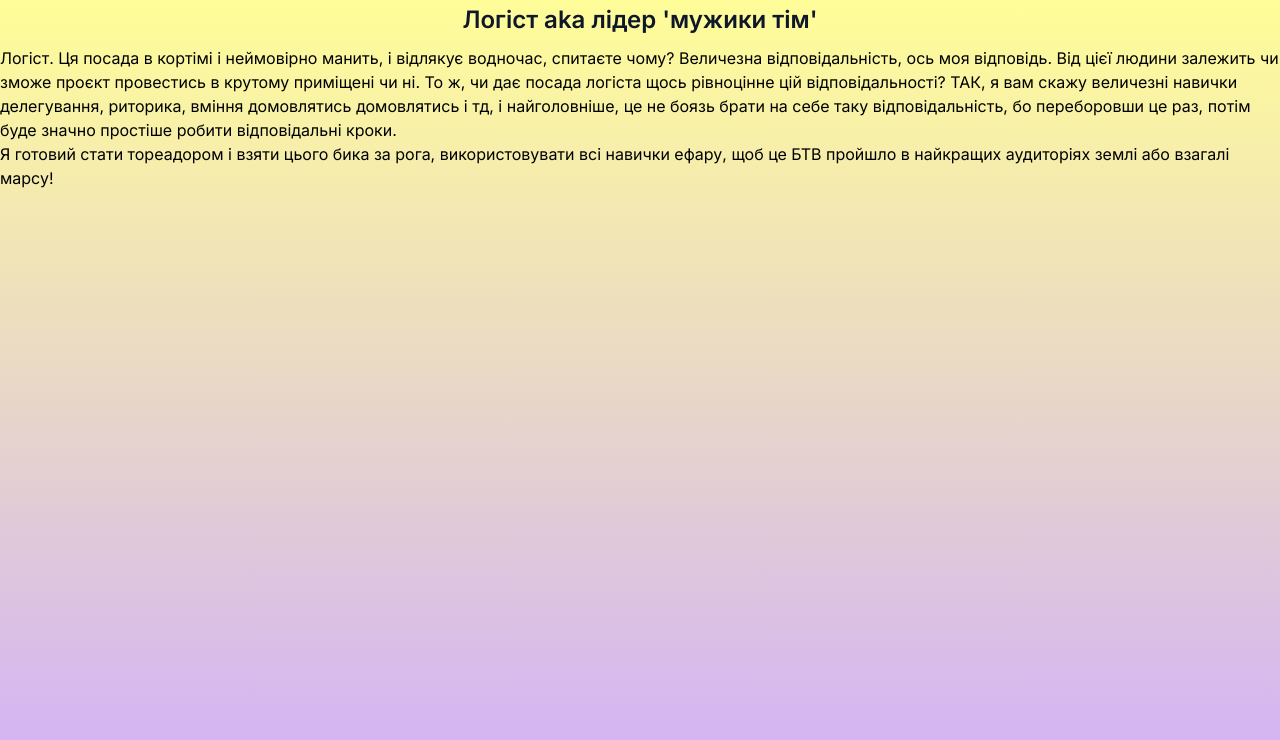
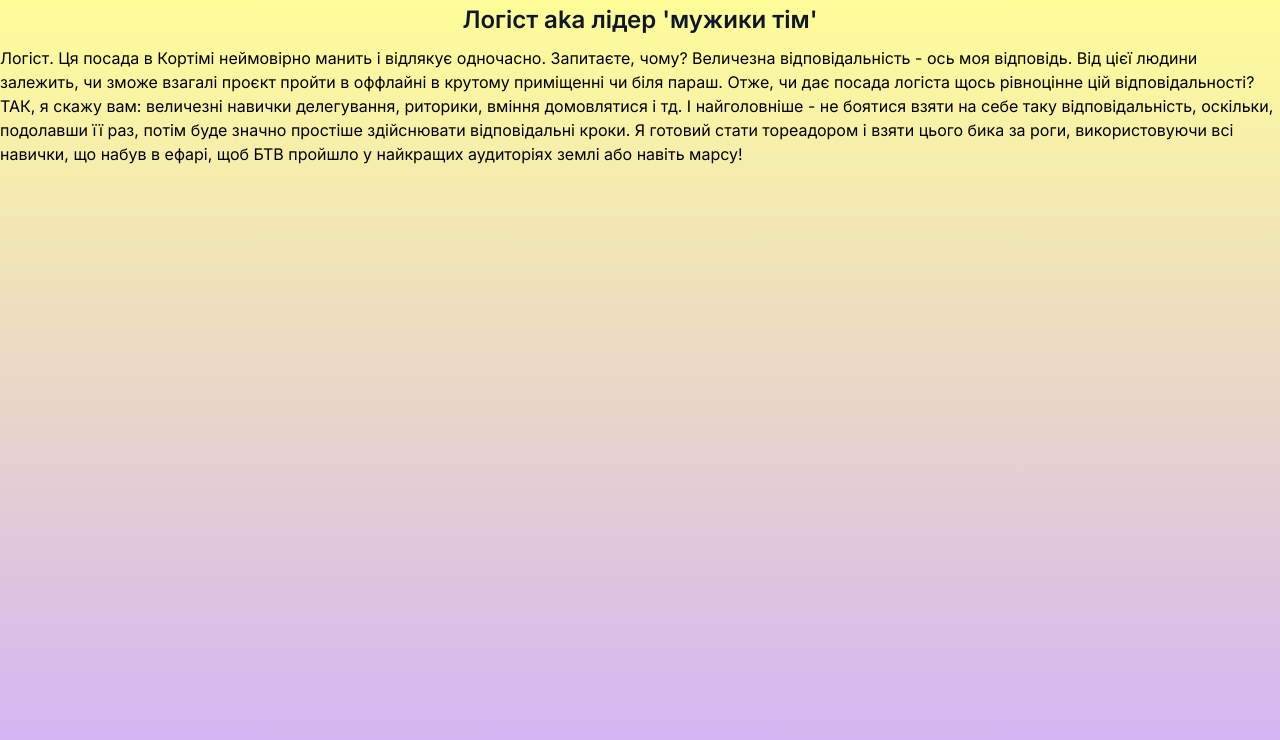
Before and after one commit to pflofif/BTW-XII-ML, a Next.js app: page /LogisticRespML in a window 1280 px wide. Shown: the top 740 px of the page. Built offline with nearby package versions, Linux system fonts and the light colour scheme.

Commit message:
fix text in LG ML

```diff
--- a/app/LogisticRespML/page.tsx
+++ b/app/LogisticRespML/page.tsx
@@ -5,11 +5,12 @@ import ResponseML from '../components/ResponseML';
 const LogisticRespML: React.FC = () => {
     return <ResponseML
         headerText="Логіст aka лідер 'мужики тім'"
-        mainText="Логіст. Ця посада в кортімі і неймовірно манить, і відлякує водночас, спитаєте чому? Величезна відповідальність, ось моя відповідь. Від цієї
-        людини залежить чи зможе проєкт провестись в крутому приміщені чи ні. То ж, чи дає посада логіста щось рівноцінне цій відповідальності? ТАК, я вам скажу
-        величезні навички делегування, риторика, вміння домовлятись домовлятись і тд, і найголовніше, це не боязь брати на себе таку відповідальність, бо
-        переборовши це раз, потім буде значно простіше робити відповідальні кроки. NL Я готовий стати тореадором і взяти цього бика за рога, використовувати всі навички ефару, щоб
-        це БТВ пройшло в найкращих аудиторіях землі або взагалі марсу!" />;
+        mainText="Логіст. Ця посада в Кортімі неймовірно манить і відлякує одночасно. Запитаєте, чому?
+        Величезна відповідальність - ось моя відповідь. Від цієї людини залежить, чи зможе взагалі проєкт пройти в оффлайні в
+        крутому приміщенні чи біля параш. Отже, чи дає посада логіста щось рівноцінне цій відповідальності? ТАК, я скажу вам: величезні навички делегування,
+        риторики, вміння домовлятися і тд. І найголовніше - не боятися взяти на себе таку відповідальність, оскільки, подолавши її раз, потім буде
+        значно простіше здійснювати відповідальні кроки. Я готовий стати тореадором і взяти цього бика за роги, використовуючи всі навички,
+        що набув в ефарі, щоб БТВ пройшло у найкращих аудиторіях землі або навіть марсу!" />;
 };
 
 export default LogisticRespML;
```
